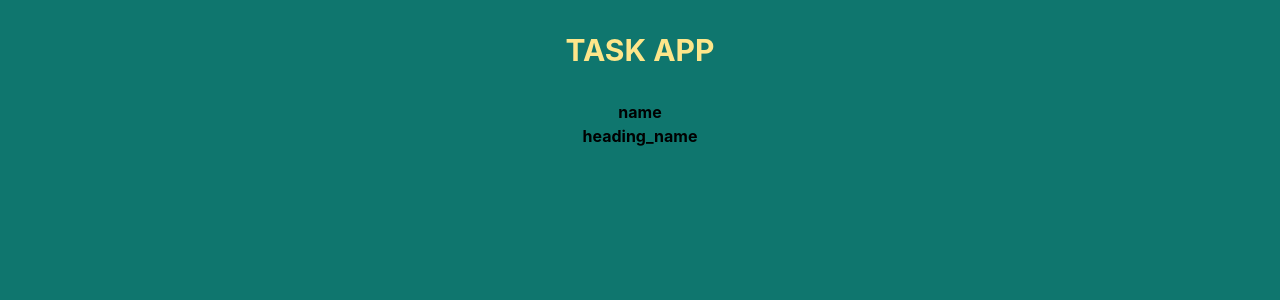
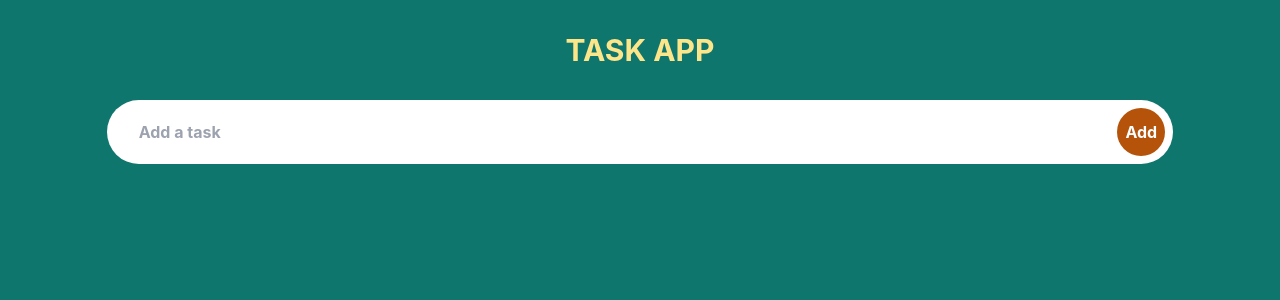
Before and after one commit to josygeorge/interview, a React (Create React App) app in the folder typescript-tutorial-drag-n-drop-app/: page / in a window 1280 px wide. Shown: the top 300 px of the page. Built offline with nearby package versions, Linux system fonts and the light colour scheme; the HTML template or start-up script is replaced by a standard one.

Commit message:
tailwind css usestate

```diff
--- a/typescript-tutorial-drag-n-drop-app/src/App.tsx
+++ b/typescript-tutorial-drag-n-drop-app/src/App.tsx
@@ -1,25 +1,20 @@
-import React from 'react';
+import React, { useState } from 'react';
+import AddTodo from './components/AddTodo';
 
-let heading_name: string;
+const heading_name: string = 'Task App';
 
-heading_name="Task App";
+const App: React.FC = () => {
+  const [todo, setTodo] = useState<string>('');
+  console.log(todo);
 
-
-function App() {
   return (
-    <div className="w-screen h-screen flex flex-col items-center bg-teal-700 font-bold">
+    <div className='w-screen h-screen flex flex-col items-center bg-teal-700 font-bold'>
       <span className='uppercase text-amber-200 my-8 mx-0 z-10 md:text-3xl font-bold text-center text-xl'>
         {heading_name}
       </span>
-      <div>
-        name
-      </div>
-      <div>
-        heading_name
-      </div>
-
+      <AddTodo todo={todo} setTodo={setTodo} />
     </div>
   );
-}
+};
 
 export default App;
--- /dev/null
+++ b/typescript-tutorial-drag-n-drop-app/src/components/AddTodo.tsx
@@ -0,0 +1,44 @@
+import React from 'react';
+
+interface Props {
+  todo: string;
+  setTodo: React.Dispatch<React.SetStateAction<string>>;
+}
+
+/* .input_submit {
+  position: absolute;
+  width: 50px;
+  height: 50px;
+  margin: 12px;
+  border-radius: 50px;
+  right: 0px;
+  border: none;
+  font-size: 15px;
+  background-color: #2f74c0;
+  color: white;
+  transition: 0.2s all;
+  box-shadow: 0 0 10px black;
+} */
+
+const AddTodo: React.FC<Props> = ({ todo, setTodo }) => {
+  return (
+    // {/* <div>AddTodo</div> */}
+    <form className='flex w-5/6 relative items-center'>
+      <input
+        type='input'
+        placeholder='Add a task'
+        className='w-full rounded-full py-5 px-8 focus:outline-none focus:shadow-xl'
+        value={todo}
+        onChange={(e) => setTodo(e.target.value)}
+      />
+      <button
+        type='submit'
+        className='absolute w-12 h-12 m-2 p-1 rounded-full right-0 border-none text-base bg-amber-700 text-white transition ease-in-out delay-150 active:scale-75 active:shadow-2xl hover:bg-slate-500 '
+      >
+        Add
+      </button>
+    </form>
+  );
+};
+
+export default AddTodo;
```
